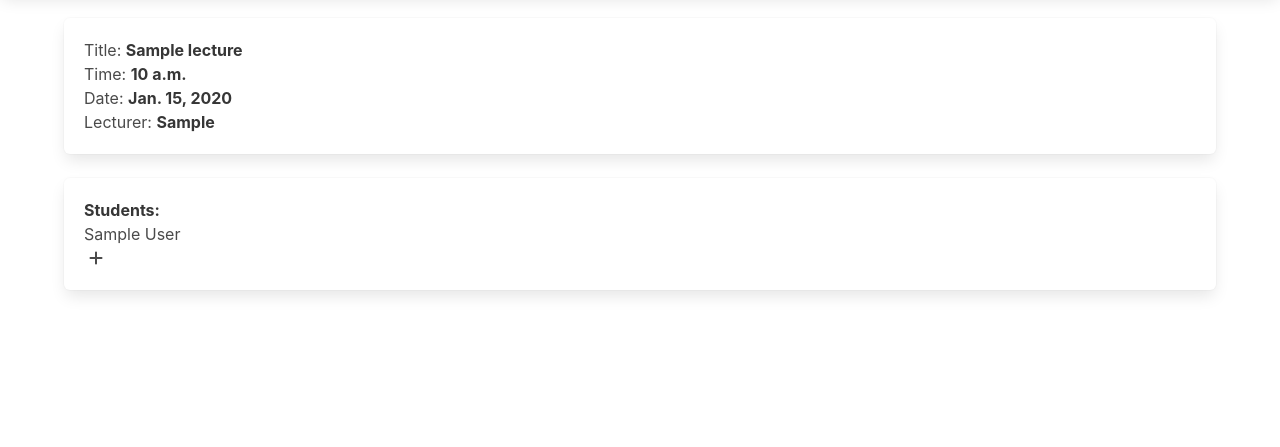
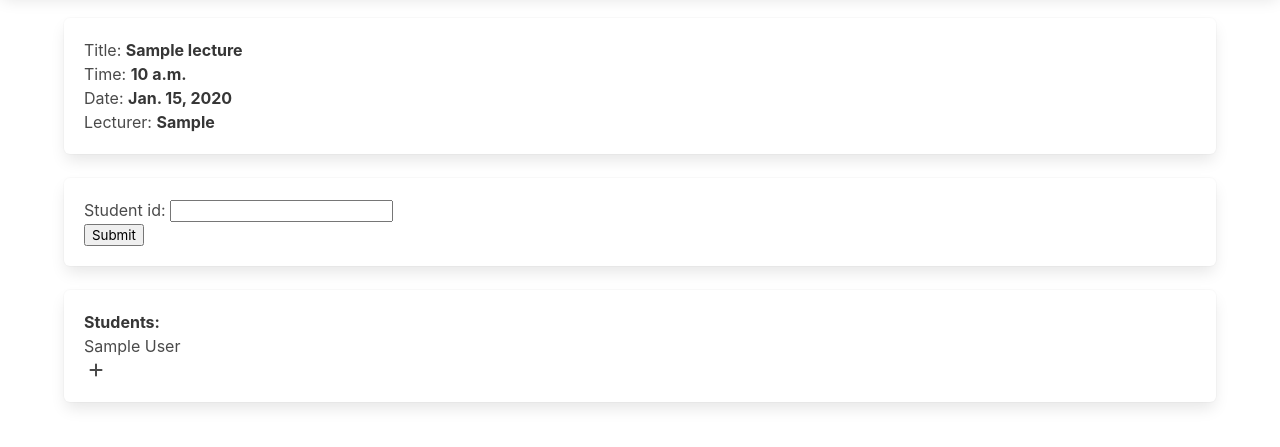
Before and after one commit to seccom-ufsc/hertz, a Django app: page /lecture/1 in a window 1280 px wide. Shown: the part 148-595 px from the top of the page. Run offline with Django 3.2, Linux system fonts and the light colour scheme; a user stored in the database is signed in; tables that the repository leaves empty hold one stand-in row (values such as "Sample post"); some libraries are stand-ins or nearby versions.

Commit message:
Add register attendance form

```diff
--- /dev/null
+++ b/attendance/forms.py
@@ -0,0 +1,5 @@
+from django import forms
+
+
+class RegisterAttendanceForm(forms.Form):
+    student_id = forms.IntegerField()
--- a/attendance/templates/attendance/lecture.html
+++ b/attendance/templates/attendance/lecture.html
@@ -7,6 +7,33 @@
         <div>Date: <strong>{{ lecture.date }}</strong></div>
         <div>Lecturer: <strong>{{ lecture.lecturer }}</strong></div>
 
+    </div>
+
+    <div class="box">
+        <form method="post">
+            {% csrf_token %}
+
+            {% if form.errors %}
+                <p style="color: red">Erro!</p>
+            {% endif %}
+
+            <!--{{ form.as_p }}-->
+
+            {% for field in form %}
+                {% for error in field.errors %}
+                    <div>{{ error }}</div>
+                {% endfor %}
+
+                <div>
+                    {{ field.label_tag }}
+                    {{ field }}
+                </div>
+            {% endfor %}
+
+            <div>
+                <input type="submit" value="Submit" />
+            </div>
+        </form>
     </div>
 
     {% if students|length %}
--- a/attendance/views.py
+++ b/attendance/views.py
@@ -1,6 +1,8 @@
 from django.contrib.auth.decorators import login_required
-from django.shortcuts import get_object_or_404, render
+from django.shortcuts import get_object_or_404, redirect, render
+from django.forms import ValidationError
 
+from .forms import RegisterAttendanceForm
 from .models import Lecture, Student
 
 
@@ -14,11 +16,62 @@ def root(request):
 def lecture(request, lecture_id):
     lecture = get_object_or_404(Lecture, pk=lecture_id)
 
-    students = lecture.attendants.all()
+    print(request.POST)
 
-    context = {
-        'lecture': lecture,
-        'students': students,
-    }
+    if request.method == 'POST':
+        form = RegisterAttendanceForm(request.POST)
 
-    return render(request, 'attendance/lecture.html', context)
+        if form.is_valid():
+            student_id = form.cleaned_data.get('student_id')
+
+            # try:
+            #     student = Student.objects.get(pk=int(student_id))
+            # except ValueError:
+
+            try:
+                student = Student.objects.get(pk=student_id)
+            except Student.DoesNotExist:
+                form.add_error(
+                    'student_id',
+                    ValidationError(
+                        'Student not found',
+                        code='student_not_found',
+                    )
+                )
+
+            # return redirect('lecture', lecture_id)
+
+    else:
+        form = RegisterAttendanceForm()
+
+        students = lecture.attendants.all()
+
+        context = {
+            'lecture': lecture,
+            'students': students,
+            'form': form,
+        }
+
+        return render(request, 'attendance/lecture.html', context)
+
+
+# def thread_new(request):
+#     if request.method == 'POST':
+#         form = NewThreadForm(request.POST)
+
+#         if form.is_valid():
+#             title = form.cleaned_data.get('title')
+#             text = form.cleaned_data.get('text')
+
+#             Thread.objects.create(
+#                 author=request.user,
+#                 title=title,
+#                 text=text,
+#             )
+
+#             return redirect('thread_list')
+
+#     else:
+#         form = NewThreadForm()
+
+#     return render(request, 'forum/new.html', {'form': form})
--- a/hertz/settings.py
+++ b/hertz/settings.py
@@ -24,7 +24,7 @@ BASE_DIR = os.path.dirname(os.path.dirname(os.path.abspath(__file__)))
 SECRET_KEY = '7=@f+2jn0#lhg0v9ts4&+w6thw_jejf$j@o_ba4x#a_37x)itu'
 
 # SECURITY WARNING: don't run with debug turned on in production!
-DEBUG = False
+DEBUG = True
 
 ALLOWED_HOSTS = ['*']
 
```
